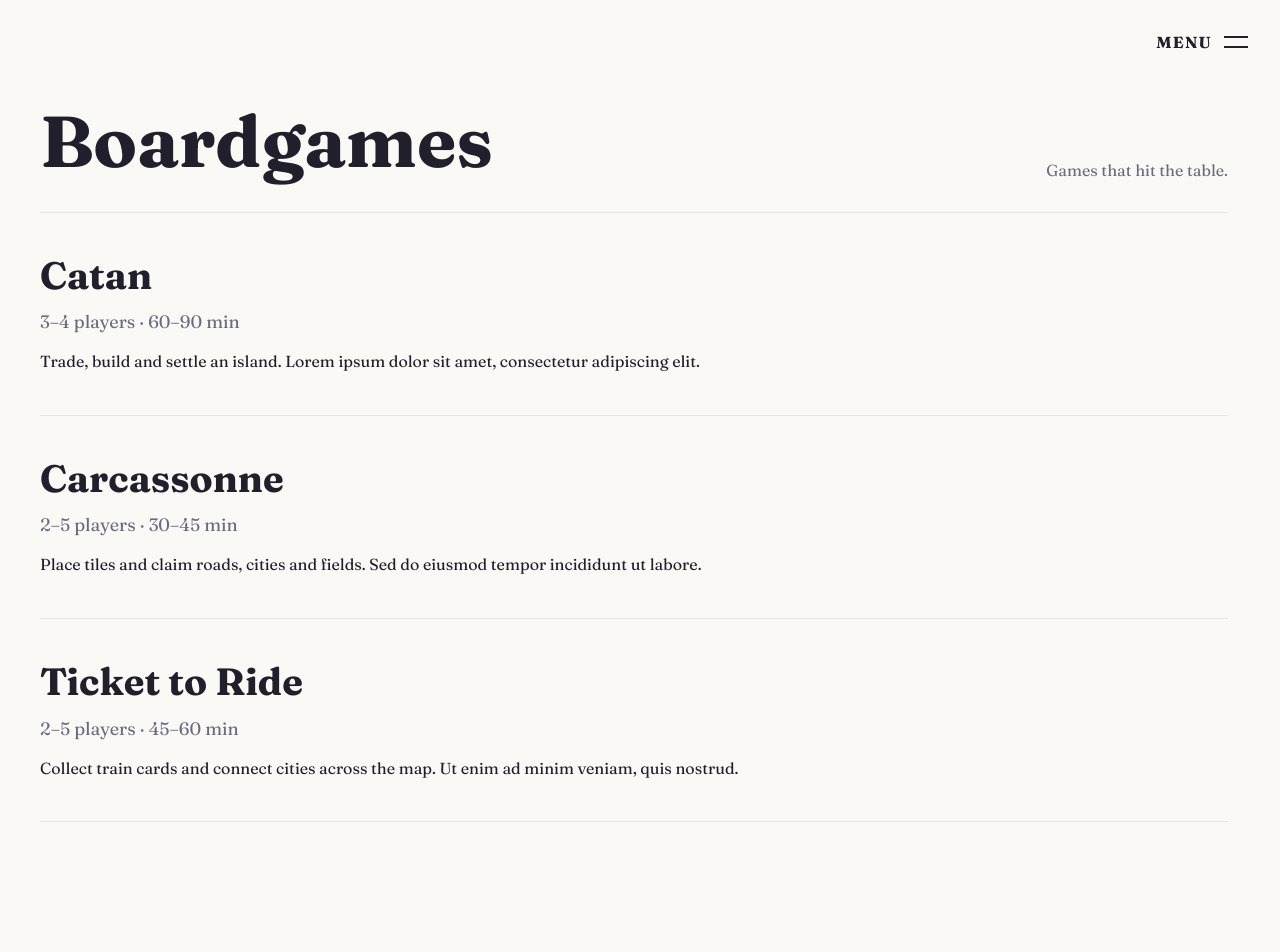
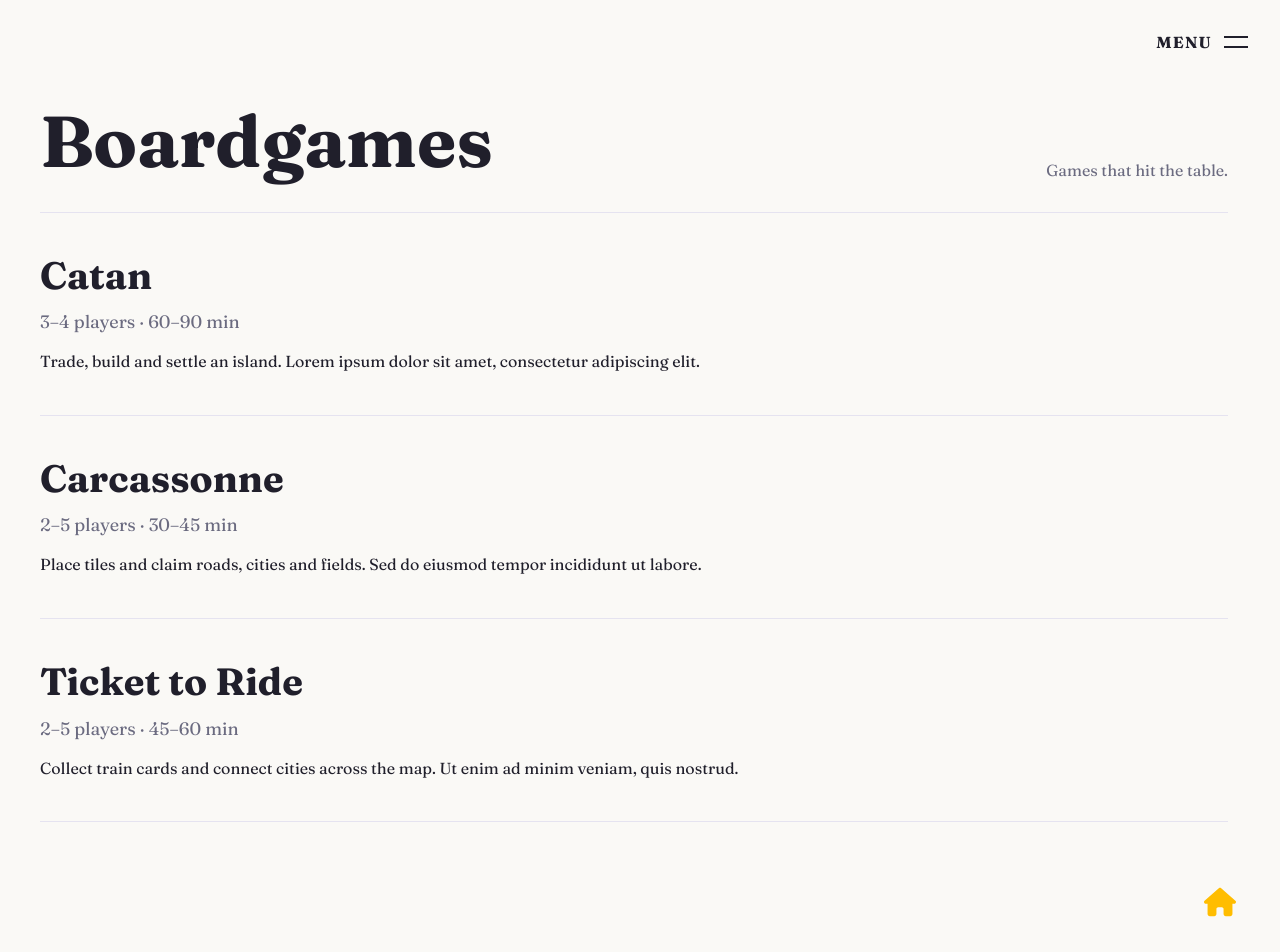
Before and after one commit to krispihl/bound-by-kris, a React (Vite) app: page /boardgames in a window 1280 px wide. Shown: the top 952 px of the page. Before the commit the page ends 894 px from the top, so only its background shows below. Built offline with nearby package versions, Linux system fonts and the light colour scheme; a web font is replaced by a local one.

Commit message:
Add homelink

```diff
--- a/src/App.tsx
+++ b/src/App.tsx
@@ -1,5 +1,6 @@
 import { BrowserRouter, Route, Routes } from 'react-router-dom'
 
+import { HomeLink } from './components/HomeLink'
 import { Navbar } from './components/Navbar'
 import { About } from './pages/About'
 import { A11yBites } from './pages/A11yBites'
@@ -20,6 +21,7 @@ const App = () => {
 					<Route path="/boardgames" element={<Boardgames />} />
 				</Routes>
 			</main>
+			<HomeLink />
 		</BrowserRouter>
 	)
 }
--- /dev/null
+++ b/src/components/HomeLink/index.module.css
@@ -0,0 +1,30 @@
+/* Full width, not the page's max-width, so the icon lines up with the menu button's right edge at the top. The menu sits
+   2rem from the window edge; 1.5rem here plus the body's default 0.5rem margin makes the same. */
+.footer {
+	box-sizing: border-box;
+	display: flex;
+	justify-content: flex-end;
+	padding: 0 1.5rem 2rem;
+}
+
+.link {
+	display: block;
+	color: var(--amber-gold);
+	transition: color 0.2s;
+
+	&:hover {
+		color: var(--hot-fuchsia);
+	}
+}
+
+.icon {
+	display: block;
+	width: 2rem;
+	height: 2rem;
+}
+
+@media (prefers-reduced-motion: reduce) {
+	.link {
+		transition: none;
+	}
+}
--- /dev/null
+++ b/src/components/HomeLink/index.tsx
@@ -0,0 +1,21 @@
+import { FaHouse } from 'react-icons/fa6'
+import { Link, useLocation } from 'react-router-dom'
+
+import styles from './index.module.css'
+
+// Sits at the bottom right of every page but the homepage itself.
+export const HomeLink = () => {
+	const { pathname } = useLocation()
+
+	if (pathname === '/') {
+		return null
+	}
+
+	return (
+		<footer className={styles.footer}>
+			<Link to="/" className={styles.link} aria-label="Home page">
+				<FaHouse className={styles.icon} aria-hidden="true" focusable="false" />
+			</Link>
+		</footer>
+	)
+}
```
Also changed, not shown: 1 other file (tests, documents, lock files or other folders).
